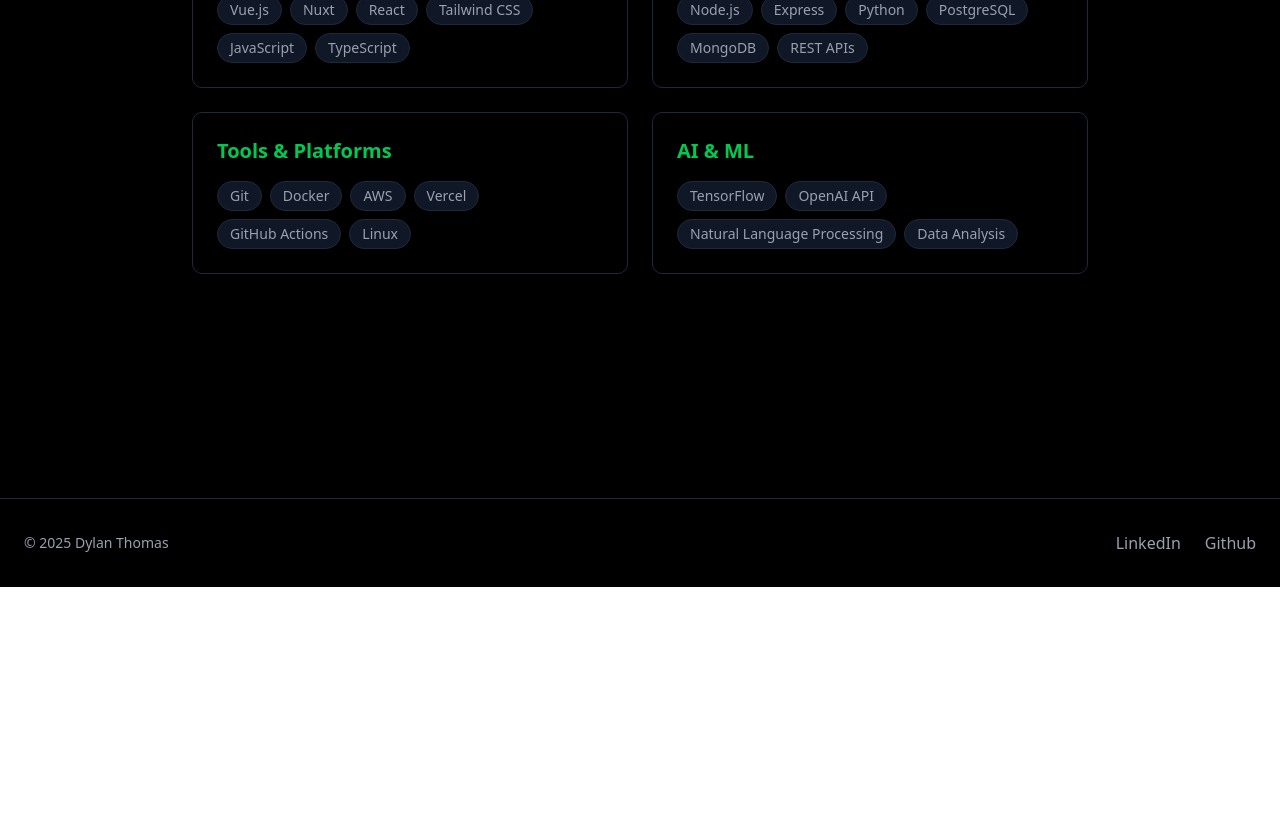
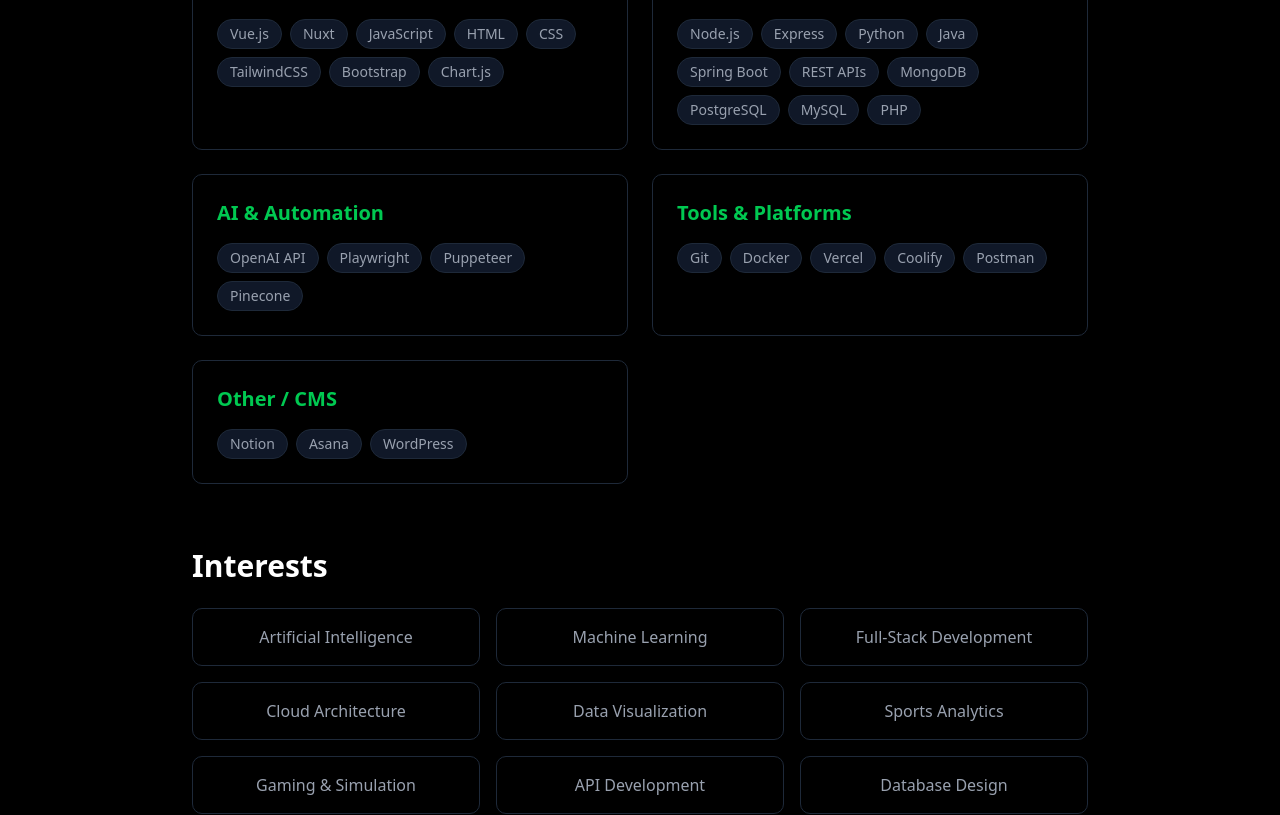
Before and after one commit to dthomas1108/dthomas1108.github.io, a Nuxt app: page /about in a window 1280 px wide. Shown: the part 940-1755 px from the top of the page. Before the commit the page ends 1527 px from the top, so only its background shows below. Built offline with nearby package versions, Linux system fonts and the light colour scheme.

Commit message:
about page

```diff
--- a/app/pages/about.vue
+++ b/app/pages/about.vue
@@ -22,7 +22,7 @@
       <h2 class="text-3xl font-bold mb-6">Education</h2>
       <div class="border border-gray-800 rounded-lg p-6 hover:border-green-500 transition-colors">
         <div class="flex justify-between items-start mb-2">
-          <h3 class="text-xl font-semibold">Software Engineering</h3>
+          <h3 class="text-xl font-semibold">BEng (Hons) Software Design for AI & Cloud Computing</h3>
           <span class="text-gray-500">Expected 2026</span>
         </div>
         <p class="text-gray-400 mb-4">Bachelor of Engineering</p>
@@ -30,6 +30,7 @@
           <ul>
             <li>• Dean's Honours List recipient years 23/24 & 24/25</li>
             <li>• Focus on Full-Stack Development and AI/ML</li>
+            <li>• On track to receive a 2.1 Hons degree</li>
           </ul>
         </div>
       </div>
@@ -59,6 +60,24 @@
       </div>
     </section>
 
+    <section>
+      <h2 class="text-3xl font-bold mb-6">Interests</h2>
+      <div class="grid md:grid-cols-3 gap-4">
+        <div
+            v-for="(interest, index) in interests"
+            :key="index"
+            class="p-4 border border-gray-800 rounded-lg text-center hover:border-gray-500 transition-colors"
+        >
+          <p class="text-gray-400">{{ interest }}</p>
+        </div>
+      </div>
+    </section>
+
+    <div class="mt-12 text-center">
+      <a href="/cv.pdf" download class="inline-block px-8 py-3 bg-green-500 hover:bg-green-600 text-black font-semibold rounded-lg transition-colors">
+        Download CV
+      </a>
+    </div>
   </div>
 </div>
 </template>
@@ -66,19 +85,70 @@
 const skills = [
   {
     name: 'Frontend',
-    items: ['Vue.js', 'Nuxt', 'React', 'Tailwind CSS', 'JavaScript', 'TypeScript']
+    items: [
+      'Vue.js',
+      'Nuxt',
+      'JavaScript',
+      'HTML',
+      'CSS',
+      'TailwindCSS',
+      'Bootstrap',
+      'Chart.js'
+    ]
   },
   {
     name: 'Backend',
-    items: ['Node.js', 'Express', 'Python', 'PostgreSQL', 'MongoDB', 'REST APIs']
+    items: [
+      'Node.js',
+      'Express',
+      'Python',
+      'Java',
+      'Spring Boot',
+      'REST APIs',
+      'MongoDB',
+      'PostgreSQL',
+      'MySQL',
+      'PHP',
+    ]
+  },
+  {
+    name: 'AI & Automation',
+    items: [
+      'OpenAI API',
+      'Playwright',
+      'Puppeteer',
+      'Pinecone'
+    ]
   },
   {
     name: 'Tools & Platforms',
-    items: ['Git', 'Docker', 'AWS', 'Vercel', 'GitHub Actions', 'Linux']
+    items: [
+      'Git',
+      'Docker',
+      'Vercel',
+      'Coolify',
+      'Postman'
+    ]
   },
   {
-    name: 'AI & ML',
-    items: ['TensorFlow', 'OpenAI API', 'Natural Language Processing', 'Data Analysis']
+    name: 'Other / CMS',
+    items: [
+      'Notion',
+      'Asana',
+      'WordPress',
+    ]
   }
 ];
+
+const interests = [
+    'Artificial Intelligence',
+    'Machine Learning',
+    'Full-Stack Development',
+    'Cloud Architecture',
+    'Data Visualization',
+    'Sports Analytics',
+    'Gaming & Simulation',
+    'API Development',
+    'Database Design'
+];
 </script>
```
